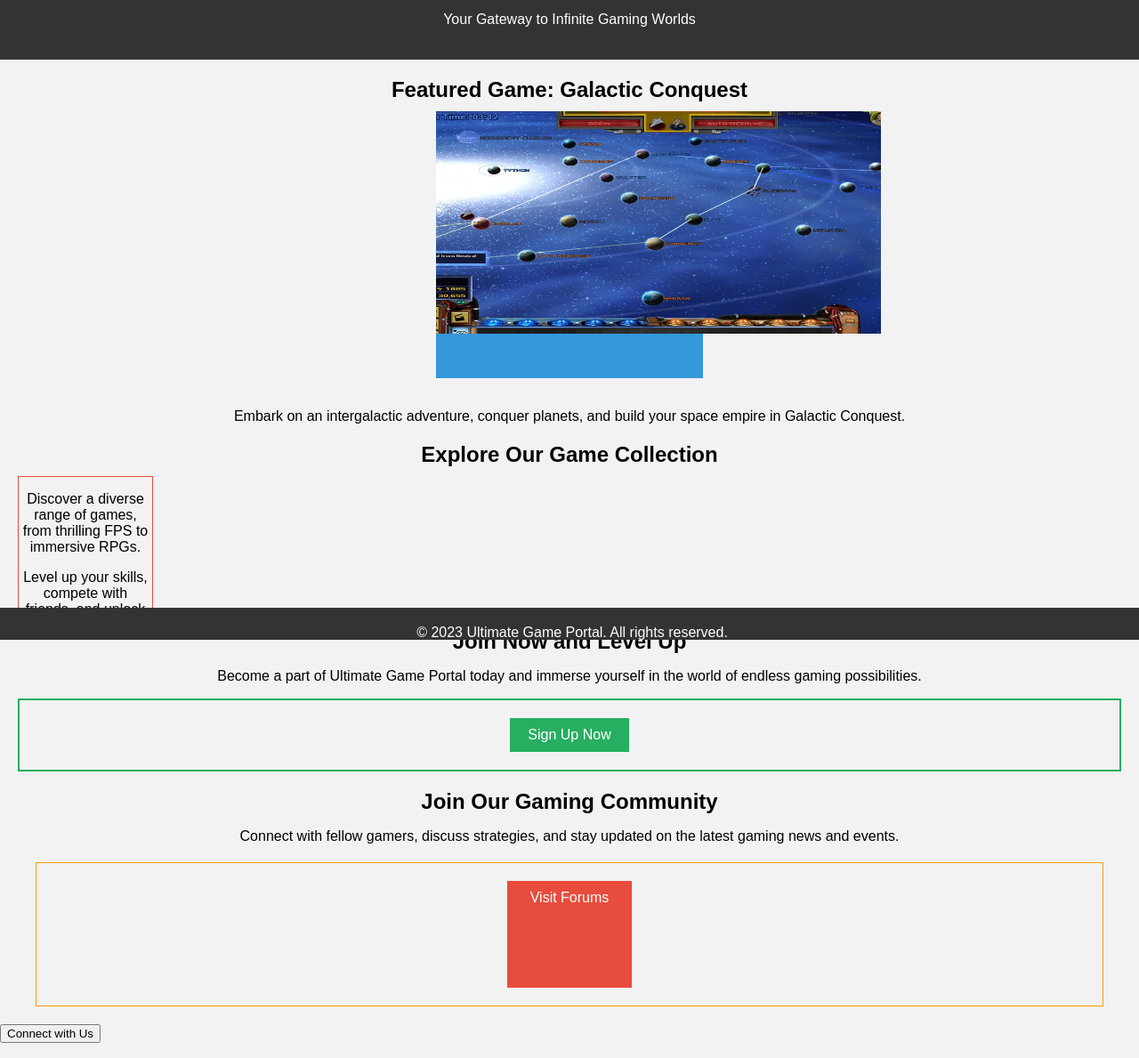
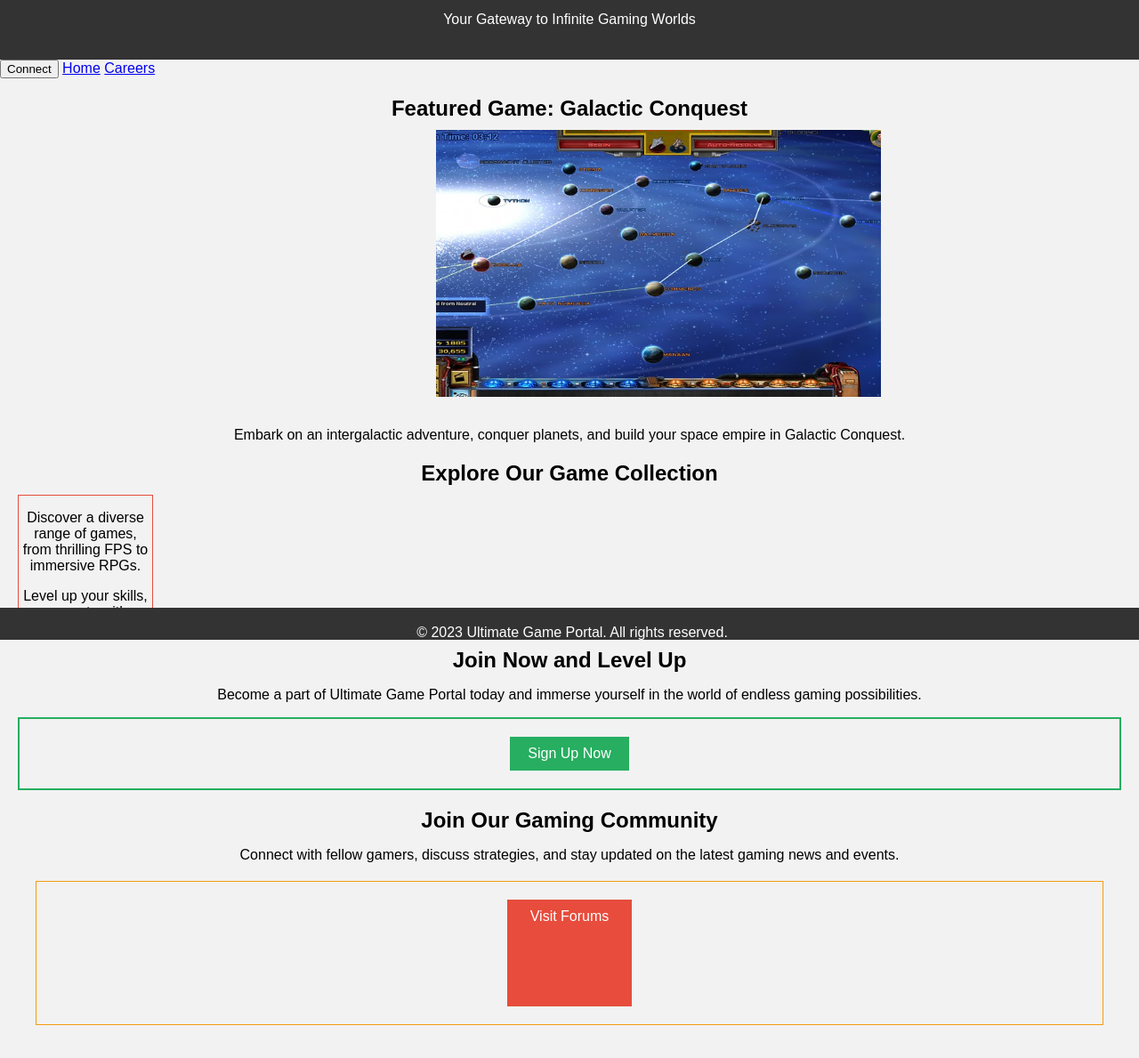
Before and after one commit to Nate-Heim/MART341-WebDesign, a plain HTML site: page Assignment-12/index.html in a window 1280 px wide. Shown: the part 81-1270 px from the top of the page at 89% size. Drawn offline with Linux system fonts and the light colour scheme.

Commit message:
Update index.html

```diff
--- a/Assignment-12/index.html
+++ b/Assignment-12/index.html
@@ -15,10 +15,24 @@
         <p>Your Gateway to Infinite Gaming Worlds</p>
     </header>
 
+    <!-- Navigation Bar -->
+    <nav class="navbar">
+        <div class="dropdown">
+            <button class="dropbtn">Connect</button>
+            <div class="dropdown-content">
+                <a href="#">Facebook</a>
+                <a href="#">Twitter</a>
+                <a href="#">Instagram</a>
+            </div>
+        </div>
+        <a href="#">Home</a>
+        <a href="#">Careers</a>
+    </nav>
+
     <section class="featured-game">
         <h2>Featured Game: Galactic Conquest</h2>
         <div class="box">
-            <img src="images/galatic-conquest.jpg" alt="Galactic Conquest" title="Galactic Conquest" width="500px" height="250px">
+            <img src="images/galatic-conquest.jpg" alt="Galactic Conquest" title="Galactic Conquest" width="500px" height="300px">
         </div>
         <p><br />Embark on an intergalactic adventure, conquer planets, and build your space empire in Galactic Conquest.</p>
     </section>
@@ -47,19 +61,9 @@
         </div>
     </section>
 
-    <div class="dropdown">
-        <button>Connect with Us</button>
-        <div class="dropdown-content">
-            <a href="#">Facebook</a>
-            <a href="#">Twitter</a>
-            <a href="#">Instagram</a>
-        </div>
-    </div>
     <div class="position-example">
         <a href="#">Privacy Policy</a>
-        <p>
-            All rights reserved. Ultimate Game Portal is a registered trademark of Ultimate Game Portal, Inc.
-        </p>
+        <p>All rights reserved. Ultimate Game Portal is a registered trademark of Ultimate Game Portal, Inc.</p>
     </div>
 
     <footer>
```
